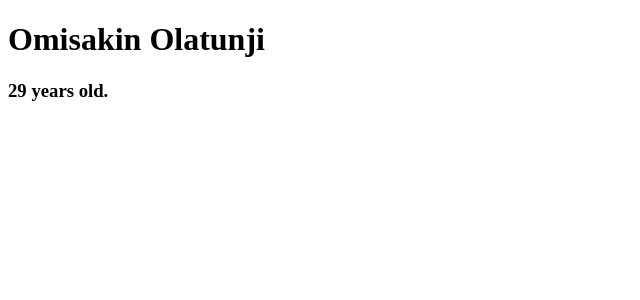
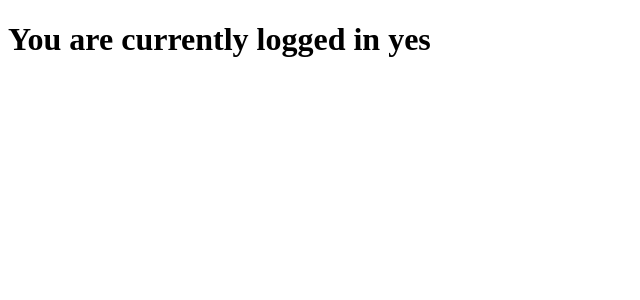
Before and after one commit to Tunji545/freecodecamp-create-react-app-windows, a React (Create React App) app: page / in a window 1280 px wide. Shown: the top 300 px of the page, without its empty margins (0-640 px from the left). Built offline with nearby package versions, Linux system fonts and the light colour scheme.

Commit message:
State Component 3

```diff
--- a/src/App.js
+++ b/src/App.js
@@ -1,18 +1,23 @@
 import React from "react";
 
-class  App extends React.Component {
+class App extends React.Component {
   constructor() {
     super();
     this.state = {
-      name: "Omisakin Olatunji",
-      age: 29
+      isLoggedIn: "Yes"
     }
   }
   render() {
+    let wordDisplay;
+    if(this.state.isLoggedIn === "Yes") {
+      wordDisplay = "yes";
+    }
+    else {
+      wordDisplay = "no";
+    }
     return(
       <div>
-        <h1>{this.state.name}</h1>
-        <h3>{this.state.age} years old.</h3>
+        <h1>You are currently logged in {wordDisplay}</h1>
       </div>
     )
   }
```
